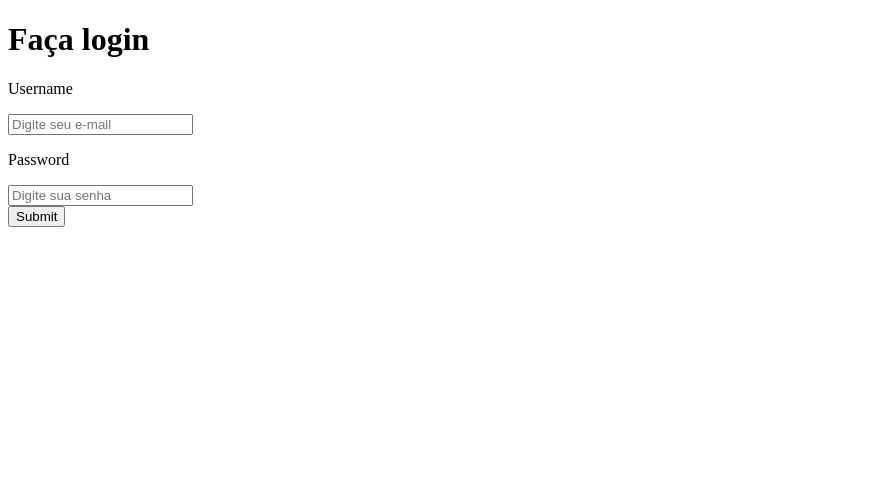
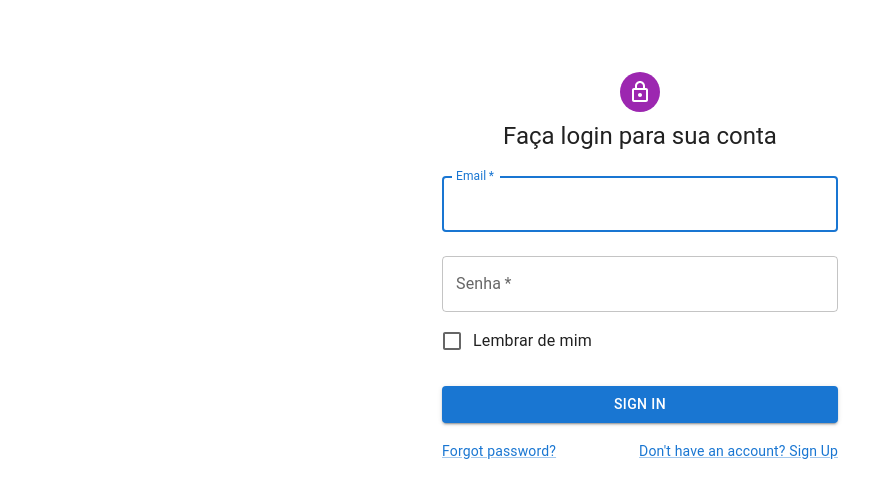
Before and after one commit to pGabrielM/panels-portal-client, a React (Vite) app: page /login in a window 1280 px wide. Shown: the top 498 px of the page, without its empty margins (0-894 px from the left). Built offline with nearby package versions, Linux system fonts and the light colour scheme.

Commit message:
feat: tela de login e notifcação para credenciais invalidas

```diff
--- a/package.json
+++ b/package.json
@@ -9,6 +9,10 @@
     "preview": "vite preview"
   },
   "dependencies": {
+    "@emotion/react": "^11.10.5",
+    "@emotion/styled": "^11.10.5",
+    "@mui/icons-material": "^5.11.0",
+    "@mui/material": "^5.11.7",
     "@stitches/react": "^1.2.8",
     "@types/node": "^18.11.18",
     "@types/react-router-dom": "^5.3.3",
--- a/src/contexts/Auth/AuthContext.tsx
+++ b/src/contexts/Auth/AuthContext.tsx
@@ -3,7 +3,7 @@ import { User } from "../../@types/User";
 
 export type AuthContextType = {
   user: User | null;
-  login: (email: string, password: string) => Promise<boolean>;
+  login: (email: string, password: string) => Promise<Object>;
   logout: () => void;
 }
 
--- a/src/contexts/Auth/AuthProvider.tsx
+++ b/src/contexts/Auth/AuthProvider.tsx
@@ -6,6 +6,7 @@ import { AuthContext } from "./AuthContext";
 export default function AuthProvider({ children }: { children: JSX.Element }) {
   const [user, setUser] = useState<User | null>(null);
   const api = useApi();
+
 
   useEffect(() => {
     const validateToken = async () => {
@@ -18,7 +19,7 @@ export default function AuthProvider({ children }: { children: JSX.Element }) {
       }
     }
     validateToken();
-  }, [api])
+  }, [])
 
   async function login(email: string, password: string) {
     const data = await api.login(email, password);
@@ -28,7 +29,7 @@ export default function AuthProvider({ children }: { children: JSX.Element }) {
       setToken(data.token)
       return true;
     }
-    return false
+    return false;
   }
 
   async function logout() {
--- a/src/hooks/useApi.ts
+++ b/src/hooks/useApi.ts
@@ -7,15 +7,20 @@ const api = axios.create({
 export const useApi = () => ({
   validateToken: async (token: string) => {
     const config = {
-      headers: { 'Authorization': `Bearer ${token}`}
+      headers: { 'Authorization': `Bearer ${token}` }
     };
 
     const response = await api.get('/profile', config);
     return response.data
   },
   login: async (email: string, password: string) => {
-    const response = await api.post('/login', { email, password });
-    return response.data;
+    return await api.post('/login', { email, password })
+      .then((response) => {
+        return response.data;
+      })
+      .catch((error) => {
+        return error.response.data;
+      })
   },
   logout: async () => {
     const response = await api.get('/logout')
--- a/src/pages/Login/Login.tsx
+++ b/src/pages/Login/Login.tsx
@@ -1,6 +1,23 @@
-import { useContext, useState } from "react";
+import { styled } from "@stitches/react";
+import { ChangeEvent, FormEvent, useContext, useState } from "react";
 import { useNavigate } from "react-router";
 import { AuthContext } from "../../contexts/Auth/AuthContext";
+import Avatar from '@mui/material/Avatar';
+import Button from '@mui/material/Button';
+import CssBaseline from '@mui/material/CssBaseline';
+import TextField from '@mui/material/TextField';
+import FormControlLabel from '@mui/material/FormControlLabel';
+import Checkbox from '@mui/material/Checkbox';
+import Link from '@mui/material/Link';
+import Grid from '@mui/material/Grid';
+import Box from '@mui/material/Box';
+import LockOutlinedIcon from '@mui/icons-material/LockOutlined';
+import Typography from '@mui/material/Typography';
+import Container from '@mui/material/Container';
+import { createTheme, ThemeProvider } from '@mui/material/styles';
+import { Alert, Snackbar } from "@mui/material";
+
+const theme = createTheme();
 
 export default function Login() {
   const auth = useContext(AuthContext);
@@ -8,33 +25,102 @@ export default function Login() {
 
   const [email, setEmail] = useState('');
   const [password, setPassword] = useState('');
+  const [error, setError] = useState(false)
 
-  const handleLogin = async () => {
-    if (email && password) {
-      const isLogged = await auth.login(email, password);
-      if (isLogged) {
-        navigate('/home')
-      } else {
-        alert('Credenciais inválidas')
-      }
+  const handleSubmit = async (e: FormEvent<HTMLFormElement>) => {
+    e.preventDefault();
+    const isLogged = await auth.login(email, password);
+
+    if (isLogged) {
+      navigate('/home')
+    } else {
+      setError(true)
     }
   }
 
+  const handleClose = () => {
+    setError(false)
+  }
+
   return (
-    <div>
-      <h1>Faça login</h1>
-      <label>
-        <p>Username</p>
-        <input type="text" value={email} onChange={e => setEmail(e.target.value)} placeholder={'Digite seu e-mail'} />
-      </label>
-      <label>
-        <p>Password</p>
-        <input type="password" value={password} onChange={e => setPassword(e.target.value)} placeholder={'Digite sua senha'} />
-      </label>
-      <div>
-        <button onClick={handleLogin} type="submit">Submit</button>
-      </div>
-    </div>
+    <ThemeProvider theme={theme}>
+      <Container component="main" maxWidth="xs">
+        <CssBaseline />
+        <Box
+          sx={{
+            marginTop: 8,
+            display: 'flex',
+            flexDirection: 'column',
+            alignItems: 'center',
+          }}
+        >
+          <Avatar sx={{ m: 1, bgcolor: 'secondary.main' }}>
+            <LockOutlinedIcon />
+          </Avatar>
+          <Typography component="h1" variant="h5">
+            Faça login para sua conta
+          </Typography>
+          <Box component="form" onSubmit={handleSubmit} noValidate sx={{ mt: 1 }}>
+            {error &&
+              <Snackbar open={error} onClose={handleClose} autoHideDuration={3000}>
+                <Alert severity="error" sx={{ width: '100%' }}>
+                E-mail ou senha invalidos!
+                </Alert>
+              </Snackbar>
+            }
+            <TextField
+              margin="normal"
+              required
+              fullWidth
+              id="email"
+              label="Email"
+              name="email"
+              autoComplete="email"
+              autoFocus
+              onChange={(e) => setEmail(e.target.value)}
+              value={email}
+            />
+            <TextField
+              margin="normal"
+              required
+              fullWidth
+              name="password"
+              label="Senha"
+              type="password"
+              id="password"
+              autoComplete="current-password"
+              onChange={(e) => setPassword(e.target.value)}
+              value={password}
+            />
+            <FormControlLabel
+              control={<Checkbox value="remember" color="primary" />}
+              label="Lembrar de mim"
+            />
+            <Button
+              type="submit"
+              fullWidth
+              variant="contained"
+              sx={{ mt: 3, mb: 2 }}
+            >
+              Sign In
+            </Button>
+            <Grid container>
+              <Grid item xs>
+                <Link href="#" variant="body2">
+                  Forgot password?
+                </Link>
+              </Grid>
+              <Grid item>
+                <Link href="#" variant="body2">
+                  {"Don't have an account? Sign Up"}
+                </Link>
+              </Grid>
+            </Grid>
+          </Box>
+        </Box>
+      </Container>
+    </ThemeProvider>
+
 
   )
 }
```
Also changed, not shown: 1 other file (tests, documents, lock files or other folders).
